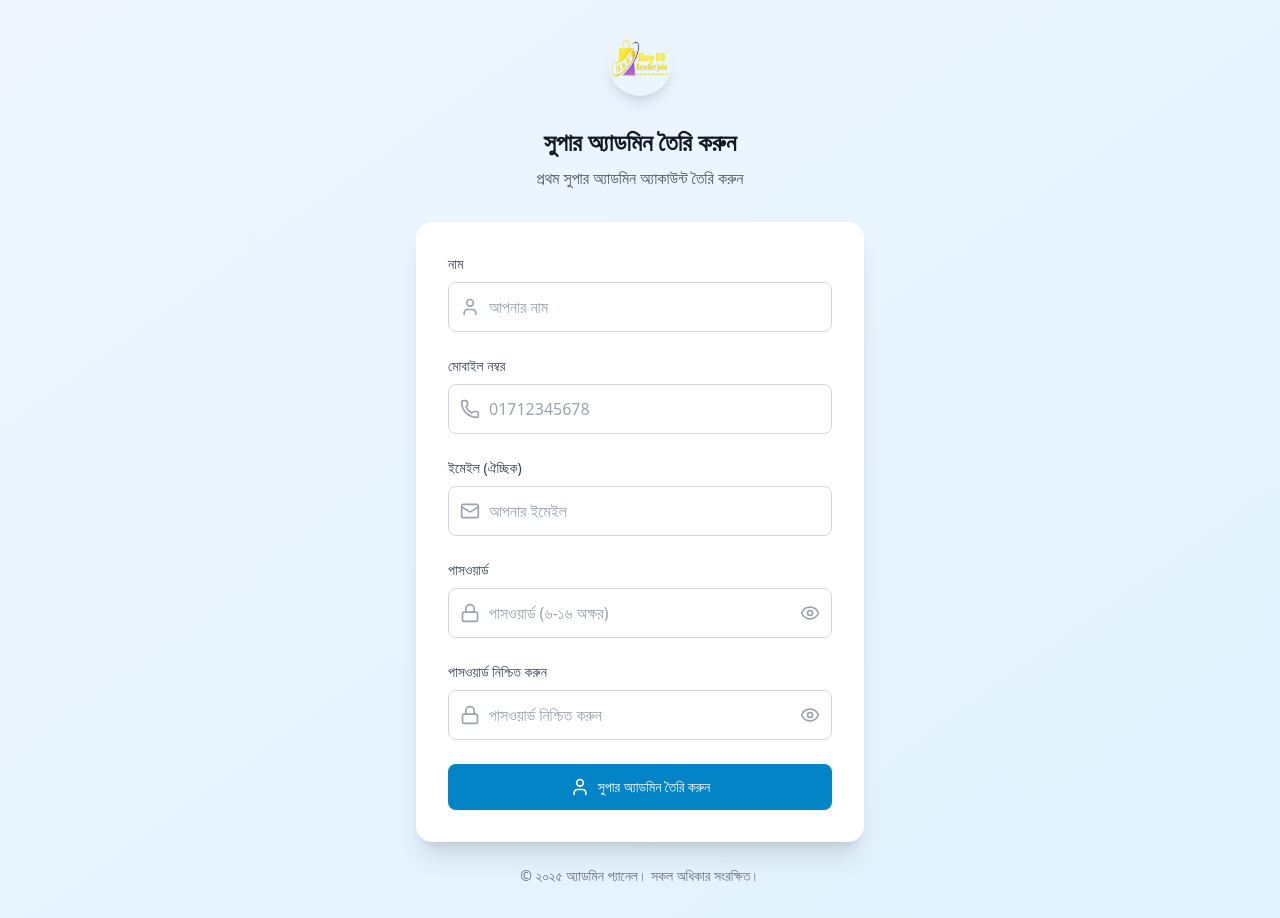
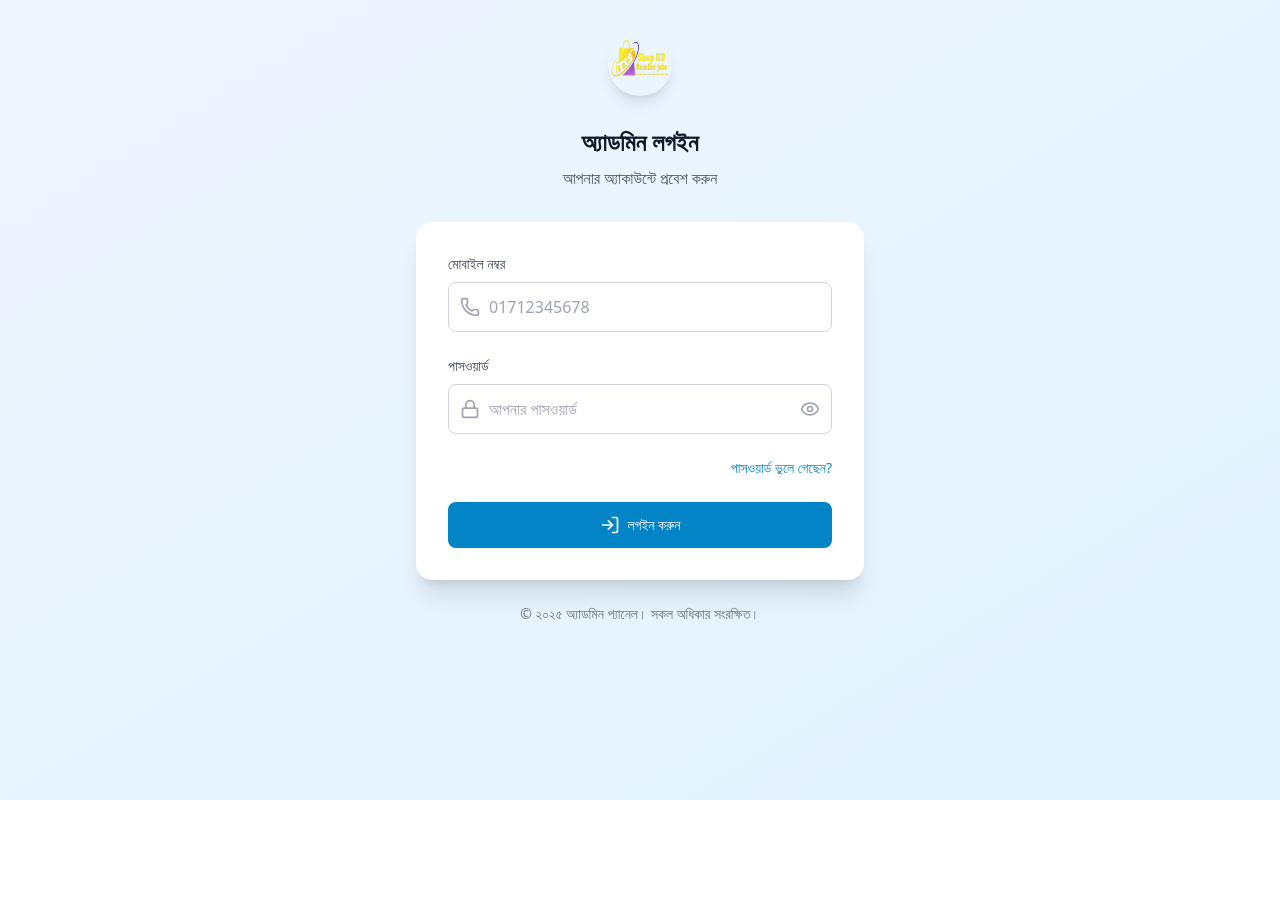
Before and after one commit to Sharif-11/Reseller-Admin-Panel, a React (Vite) app: page / in a window 1280 px wide. After the commit the page ends 800 px from the top, so only its background shows below. Built offline with nearby package versions, Linux system fonts and the light colour scheme; no server answers.

Commit message:
admin login ui changed

```diff
--- a/src/Components/AdminLogin.tsx
+++ b/src/Components/AdminLogin.tsx
@@ -39,7 +39,7 @@ const AdminLogin = () => {
   const [showConfirmPassword, setShowConfirmPassword] = useState(false)
   const [isLoading, setIsLoading] = useState(false)
   const [loginError, setLoginError] = useState('')
-  const [hasSuperAdmin, setHasSuperAdmin] = useState<boolean | null>(null) // null means not checked yet
+  const [hasSuperAdmin, setHasSuperAdmin] = useState<boolean | null>(true) // null means not checked yet
   const [isCheckingAdmin, setIsCheckingAdmin] = useState(true)
 
   const { setUser } = useAuth()
@@ -51,7 +51,9 @@ const AdminLogin = () => {
       try {
         setIsCheckingAdmin(true)
         const { success, data } = await authService.checkSuperAdminExists()
-        setHasSuperAdmin(success && data?.exists)
+        if (success && !data?.exists) {
+          setHasSuperAdmin(false)
+        }
       } catch (error) {
         console.error('Error checking super admin:', error)
         setHasSuperAdmin(true) // Fallback to login form
```
